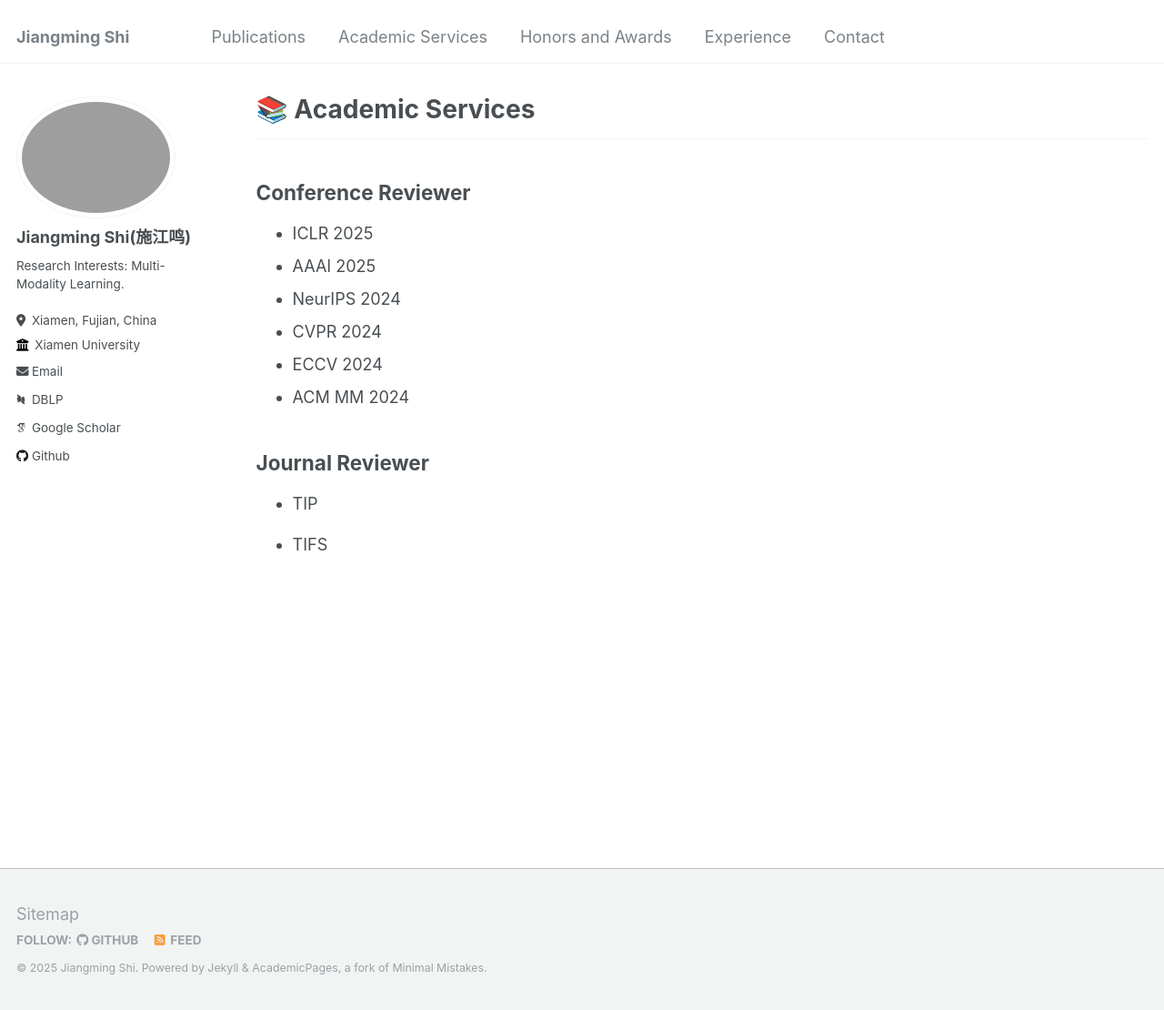
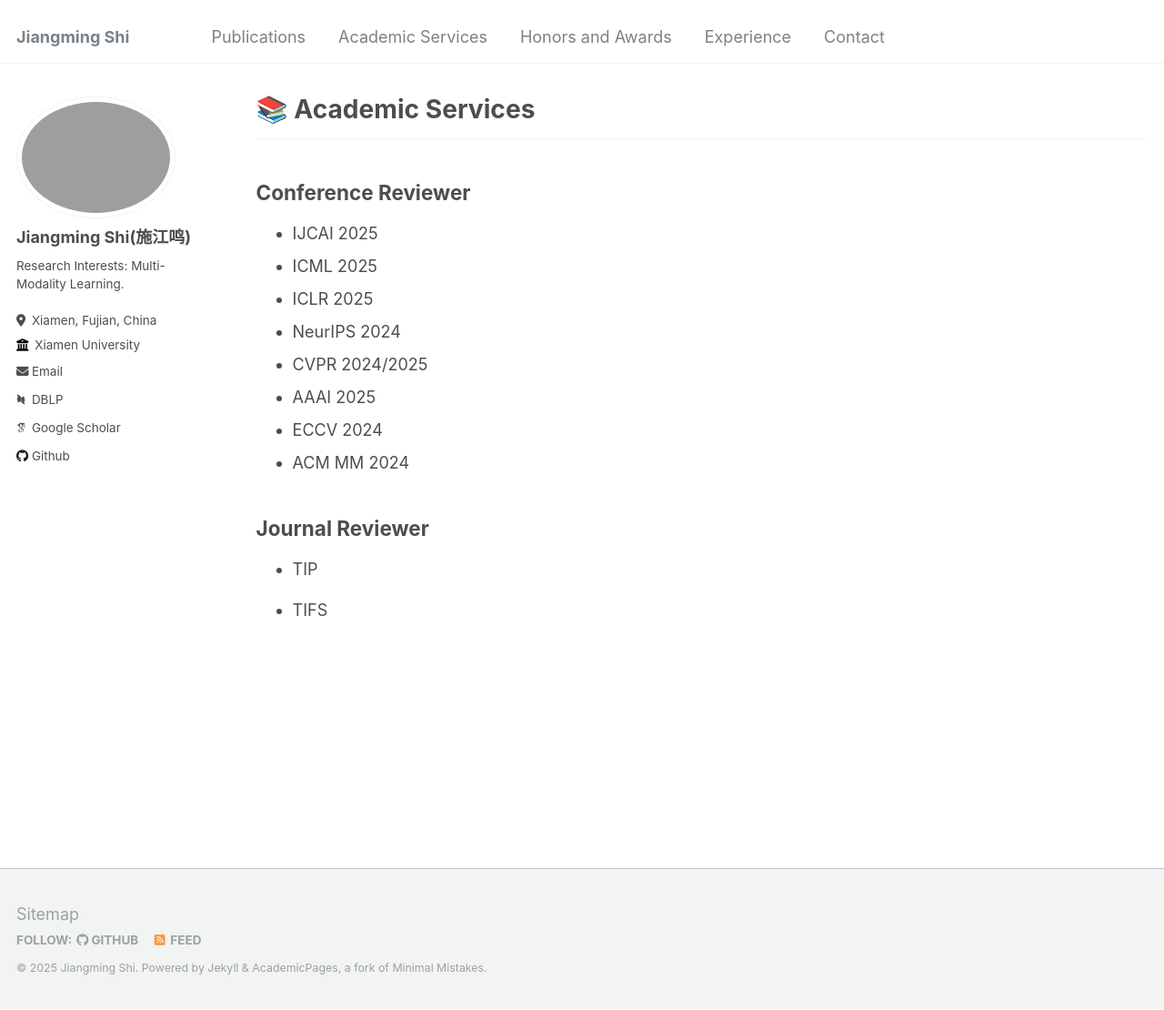
Before and after one commit to shijiangming1/shijiangming1.github.io, a Jekyll site: the page built from _pages/Services.md, in a window 1280 px wide and 1110 px high. Shown: the whole window at 91% size. Built offline with Jekyll 4.4.1, drawn with Linux system fonts in a browser that asks for light colours; some web fonts are replaced.

Commit message:
Update Services.md

```diff
--- a/_pages/Services.md
+++ b/_pages/Services.md
@@ -8,10 +8,12 @@ author_profile: true
 
 ## Conference Reviewer
 <ul>
+    <li>IJCAI 2025</li>
+    <li>ICML 2025</li>
     <li>ICLR 2025</li>
+    <li>NeurIPS 2024</li>
+    <li>CVPR 2024/2025</li>
     <li>AAAI 2025</li>
-    <li>NeurIPS 2024</li>
-    <li>CVPR 2024</li>
     <li>ECCV 2024</li>
     <li>ACM MM 2024</li>
 </ul>
```
